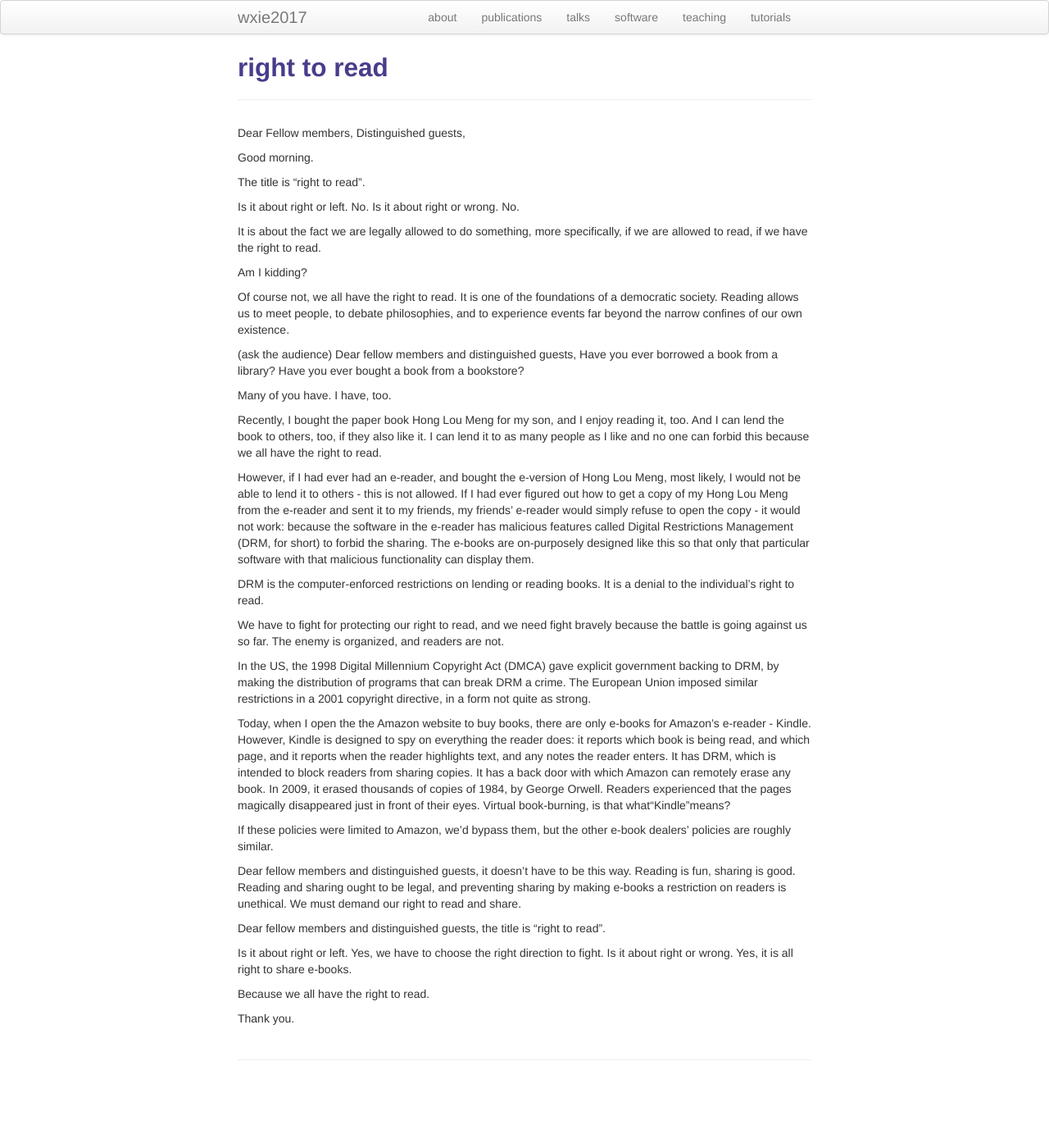
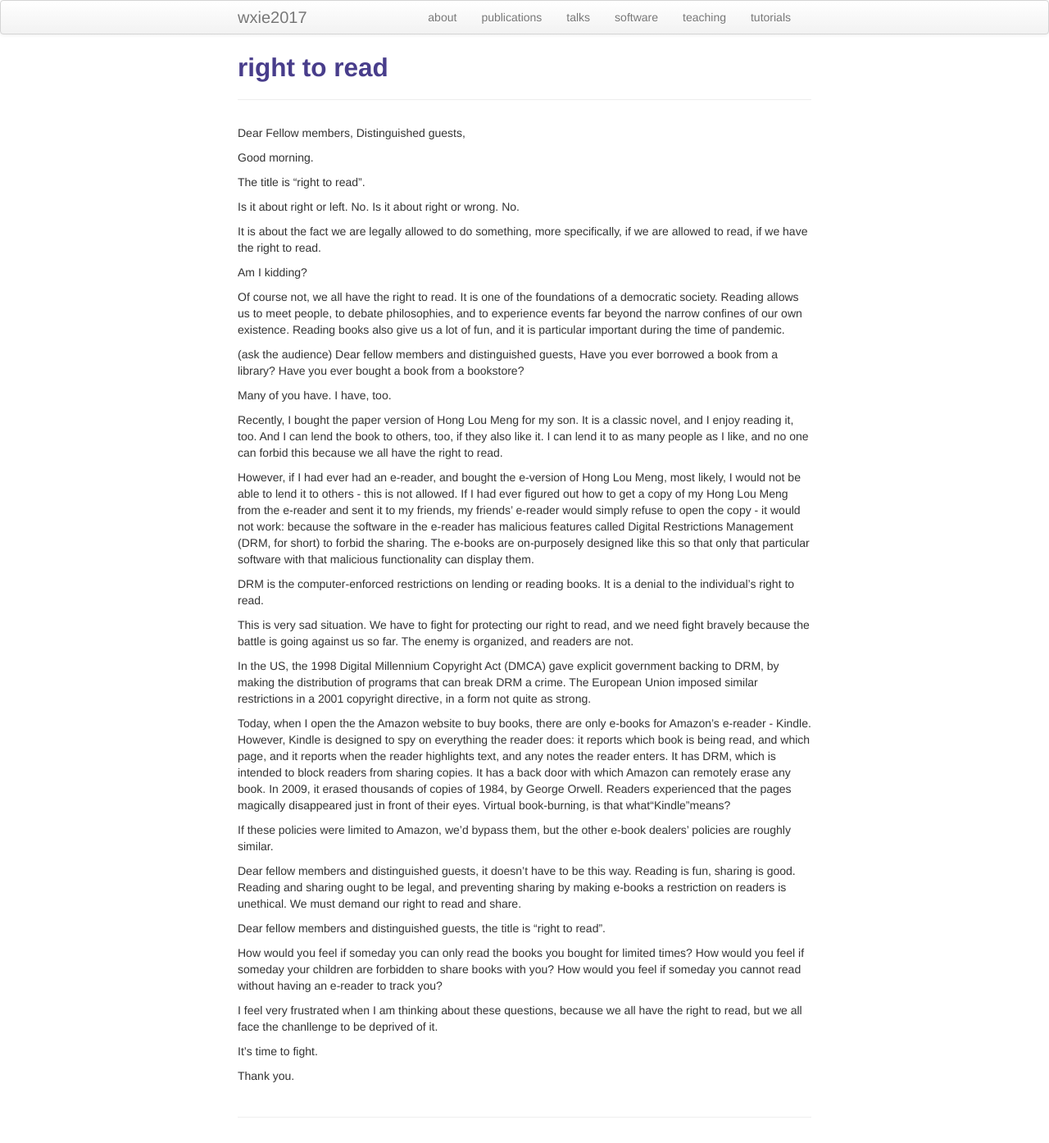
Before and after one commit to wxie2017/wxie2017.github.io, a Jekyll site: the page built from pages/speech/right2read.md, in a window 1280 px wide. Shown: the whole page at 82% size. Built offline with Jekyll 4.4.1, drawn with Linux system fonts in a browser that asks for light colours; before the commit the page ends 1324 px from its top, so only the background shows below that.

Commit message:
refine the article for second time speech

```diff
--- a/pages/speech/right2read.md
+++ b/pages/speech/right2read.md
@@ -22,7 +22,8 @@ Am I kidding?
 
 Of course not, we all have the right to read. It is one of the foundations of a democratic
 society. Reading allows us to meet people, to debate philosophies, and to experience events
-far beyond the narrow confines of our own existence.
+far beyond the narrow confines of our own existence. Reading books also give us a lot of fun,
+and it is particular important during the time of pandemic.
 
 (ask the audience)
 Dear fellow members and distinguished guests,
@@ -31,9 +32,10 @@ Have you ever bought a book from a bookstore?
 
 Many of you have. I have, too.
 
-Recently, I bought the paper book Hong Lou Meng for my son, and I enjoy reading it, too.
-And I can lend the book to others, too, if they also like it. I can lend it to as many
-people as I like and no one can forbid this because we all have the right to read.
+Recently, I bought the paper version of Hong Lou Meng for my son. It is a classic novel,
+and I enjoy reading it, too. And I can lend the book to others, too, if they also like
+it. I can lend it to as many people as I like, and no one can forbid this because we all
+have the right to read.
 
 However, if I had ever had an e-reader, and bought the e-version of Hong Lou Meng, most
 likely, I would not be able to lend it to others - this is not allowed. If I had ever
@@ -47,8 +49,9 @@ display them.
 DRM is the computer-enforced restrictions on lending or reading books. It is a denial to
 the individual's right to read.
 
-We have to fight for protecting our right to read, and we need fight bravely because
-the battle is going against us so far. The enemy is organized, and readers are not.
+This is very sad situation. We have to fight for protecting our right to read, and we
+need fight bravely because the battle is going against us so far. The enemy is organized,
+and readers are not.
 
 In the US, the 1998 Digital Millennium Copyright Act (DMCA) gave explicit government
 backing to DRM, by making the distribution of programs that can break DRM a crime.
@@ -74,9 +77,13 @@ read and share.
 
 Dear fellow members and distinguished guests, the title is "right to read".
 
-Is it about right or left. Yes, we have to choose the right direction to fight.
-Is it about right or wrong. Yes, it is all right to share e-books.
+How would you feel if someday you can only read the books you bought for limited times?
+How would you feel if someday your children are forbidden to share books with you?
+How would you feel if someday you cannot read without having an e-reader to track you?
 
-Because we all have the right to read.
+I feel very frustrated when I am thinking about these questions, because we all have the
+right to read, but we all face the chanllenge to be deprived of it.
+
+It's time to fight.
 
 Thank you.
```
